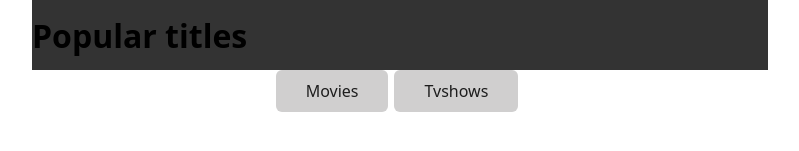
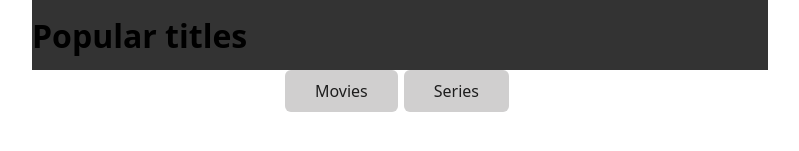
Before and after one commit to MiguelGallegoR/prueba-tecnica, a React (Vite) app: page / in a window 1280 px wide. Shown: the part 229-380 px from the top of the page, without its empty margins (240-1039 px from the left). Built offline with nearby package versions, Linux system fonts and the light colour scheme.

Commit message:
Changed button title

```diff
--- a/src/components/Home.jsx
+++ b/src/components/Home.jsx
@@ -4,7 +4,7 @@ export function Home ({ handlePageChange }) {
       title: 'Movies'
     },
     {
-      title: 'Tvshows'
+      title: 'Series'
     }
   ]
 
```
